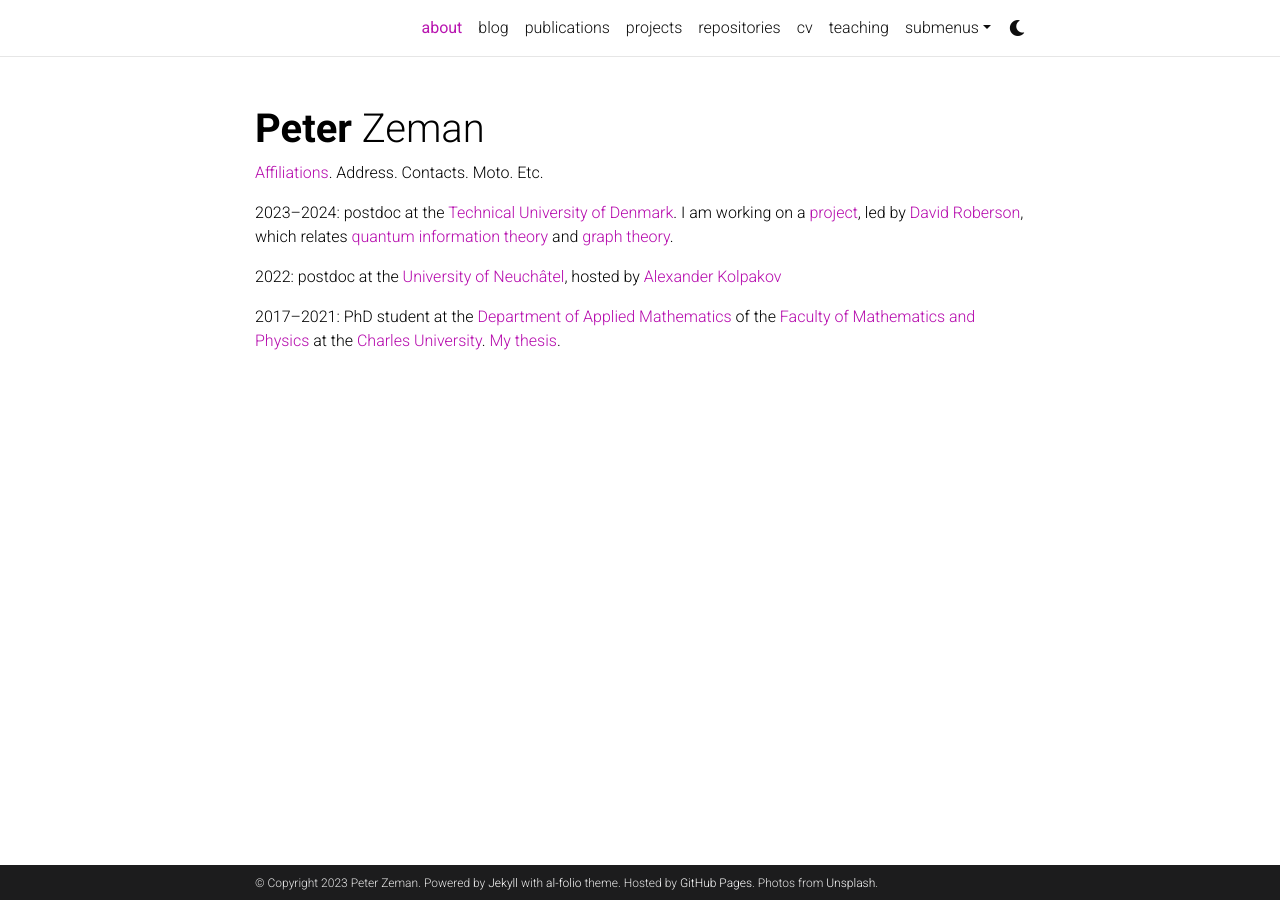
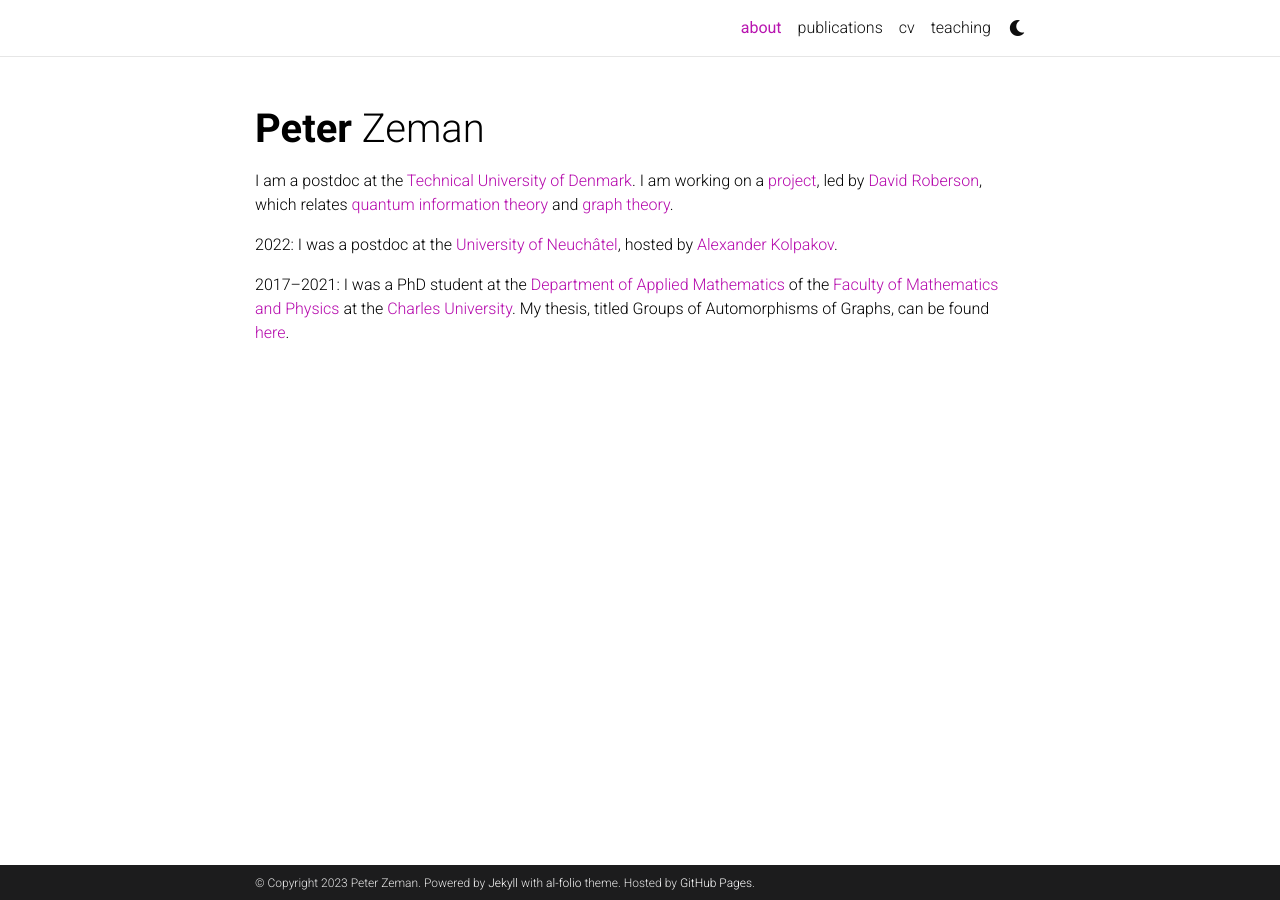
Before and after one commit to zemanpeter/zemanpeter.github.io, a Jekyll site: the page built from _pages/about.md, in a window 1280 px wide. Built offline with Jekyll 4.4.1, drawn with Linux system fonts in a browser that asks for light colours; full-size pictures stand in for the smaller copies a plugin makes; comment, search, counter and statistics services are not loaded; a style sheet for code colours, icons or effects is not loaded.

Commit message:
about page

```diff
--- a/_config.yml
+++ b/_config.yml
@@ -12,8 +12,7 @@
 footer_text: >
   Powered by <a href="https://jekyllrb.com/" target="_blank">Jekyll</a> with <a href="https://github.com/alshedivat/al-folio">al-folio</a> theme.
   Hosted by <a href="https://pages.github.com/" target="_blank">GitHub Pages</a>.
-  Photos from <a href="https://unsplash.com" target="_blank">Unsplash</a>.
-keywords: jekyll, jekyll-theme, academic-website, portfolio-website  # add your own keywords or leave empty
+keywords: peter, zeman  # add your own keywords or leave empty
 
 lang: en # the language of your site (for example: en, fr, cn, ru, etc.)
 icon: ⚛️  # the emoji used as the favicon (alternatively, provide image name in /assets/img/)
@@ -120,8 +119,8 @@
 # Blog
 # -----------------------------------------------------------------------------
 
-blog_name: al-folio # blog_name will be displayed in your blog page
-blog_nav_title: blog # your blog must have a title for it to be displayed in the nav bar
+blog_name: # blog_name will be displayed in your blog page
+blog_nav_title: # your blog must have a title for it to be displayed in the nav bar
 blog_description: a simple whitespace theme for academics
 permalink: /blog/:year/:title/
 
--- a/_pages/about.md
+++ b/_pages/about.md
@@ -19,8 +20,8 @@
 ---
 
 
-2023--2024: postdoc at the [Technical University of Denmark](https://www.dtu.dk). I am working on a [project](https://www.carlsbergfondet.dk/da/Forskningsaktiviteter/Bevillingsstatistik/Bevillingsoversigt/CF21_0682_David-E-Roberson), led by [David Roberson](https://sites.google.com/site/davideroberson/), which relates [quantum information theory](https://en.wikipedia.org/wiki/Quantum_information) and [graph theory](https://en.wikipedia.org/wiki/Graph_theory).
+I am a postdoc at the [Technical University of Denmark](https://www.dtu.dk). I am working on a [project](https://www.carlsbergfondet.dk/da/Forskningsaktiviteter/Bevillingsstatistik/Bevillingsoversigt/CF21_0682_David-E-Roberson), led by [David Roberson](https://sites.google.com/site/davideroberson/), which relates [quantum information theory](https://en.wikipedia.org/wiki/Quantum_information) and [graph theory](https://en.wikipedia.org/wiki/Graph_theory).
 
-2022: postdoc at the [University of Neuchâtel](https://www.unine.ch), hosted by [Alexander Kolpakov](https://sashakolpakov.wordpress.com)
+2022: I was a postdoc at the [University of Neuchâtel](https://www.unine.ch), hosted by [Alexander Kolpakov](https://sashakolpakov.wordpress.com).
 
-2017--2021: PhD student at the [Department of Applied Mathematics](https://www.mff.cuni.cz/en/kam) of the [Faculty of Mathematics and Physics](https://www.mff.cuni.cz/en) at the [Charles University](https://cuni.cz/uken-1.html). [My thesis](/assets/pdf/thesis.pdf).
+2017--2021: I was a PhD student at the [Department of Applied Mathematics](https://www.mff.cuni.cz/en/kam) of the [Faculty of Mathematics and Physics](https://www.mff.cuni.cz/en) at the [Charles University](https://cuni.cz/uken-1.html). My thesis, titled Groups of Automorphisms of Graphs, can be found [here](/assets/pdf/thesis.pdf).
```
Also changed, not shown: other parts of _pages/about.md (+2 -1 lines), _pages/dropdown.md (+1 -1 lines), _pages/projects.md (+1 -1 lines), _pages/repositories.md (+1 -1 lines).
